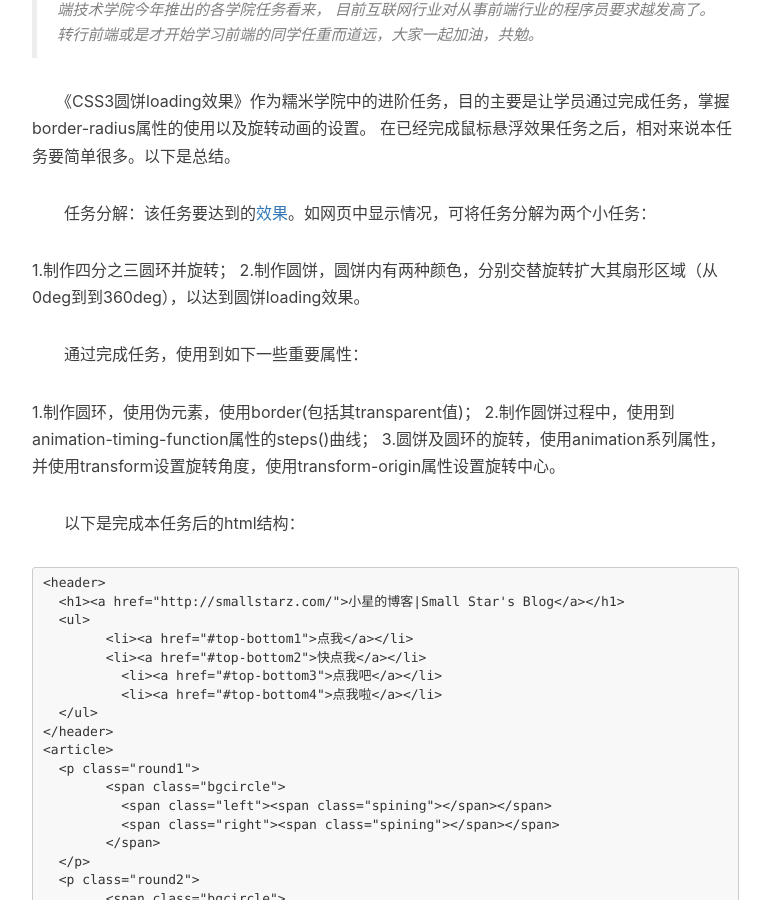
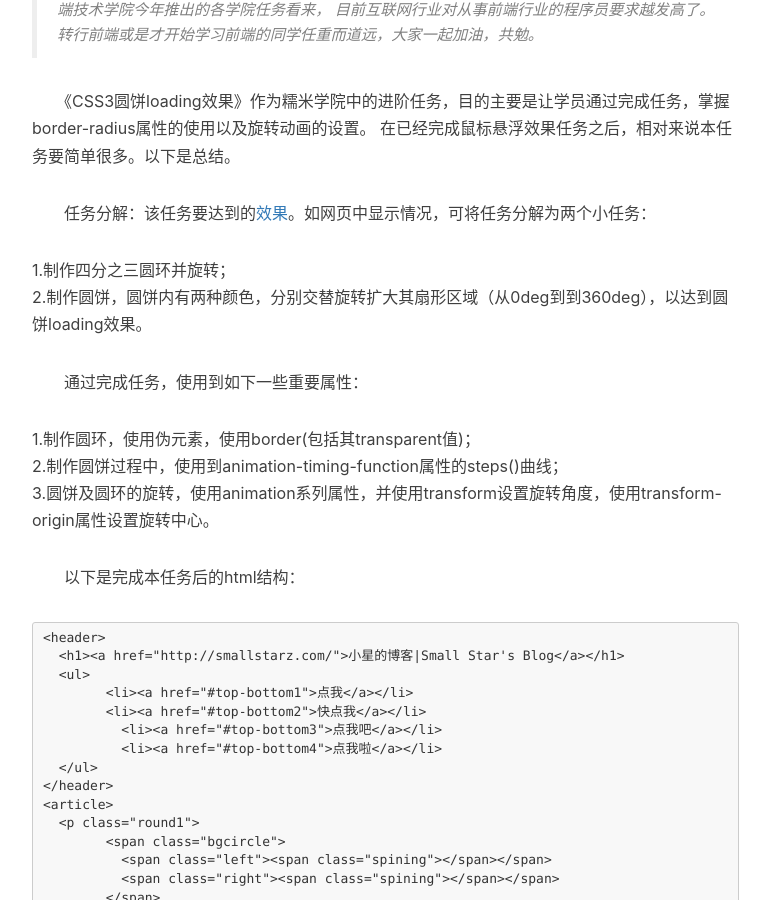
Before and after one commit to smallstar92/smallstar92.github.io, a Jekyll site: the page built from _posts/2017-03-16-baidu2017-nuomitask2-css.markdown, in a window 1280 px wide and 900 px high, scrolled down 714 px. Shown: the whole window, without its empty margins (233-1003 px from the left). Built offline with Jekyll 4.4.1, drawn with Linux system fonts in a browser that asks for light colours; nearby versions of some CDN libraries; comment, search, counter and statistics services are not loaded; some of the changed text lies outside the part shown.

```diff
--- a/_posts/2017-03-16-baidu2017-nuomitask2-css.markdown
+++ b/_posts/2017-03-16-baidu2017-nuomitask2-css.markdown
@@ -20,13 +20,13 @@ tags:
 
 　　任务分解：该任务要达到的[效果](http://ife.baidu.com/course/detail/id/36)。如网页中显示情况，可将任务分解为两个小任务：
 
-1.制作四分之三圆环并旋转；
+1.制作四分之三圆环并旋转；<br>
 2.制作圆饼，圆饼内有两种颜色，分别交替旋转扩大其扇形区域（从0deg到到360deg），以达到圆饼loading效果。
 
 　　通过完成任务，使用到如下一些重要属性：
 
-1.制作圆环，使用伪元素，使用border(包括其transparent值)；
-2.制作圆饼过程中，使用到animation-timing-function属性的steps()曲线；
+1.制作圆环，使用伪元素，使用border(包括其transparent值)；<br>
+2.制作圆饼过程中，使用到animation-timing-function属性的steps()曲线；<br>
 3.圆饼及圆环的旋转，使用animation系列属性，并使用transform设置旋转角度，使用transform-origin属性设置旋转中心。
 
 　　以下是完成本任务后的html结构：
@@ -75,7 +75,7 @@ tags:
 
 　　圆环及圆饼制作原理如下：
 
-　　1.四分之三圆环的旋转：
+　　1.四分之三圆环的旋转：<br>
 　　实现原理：首先将上文html结构中的类名为bgcircle的span元素设置为圆形（将其border-radius设置为50%即可），其宽高大于两个子元素span，
 以便圆环与圆饼分开。在.bgcircle上设置伪元素，同样设置为圆形，大小与.bgcircle相同，再设置伪元素边框，其中任一边框设置为transparent即可。
 最后利用animotion和transform设置旋转动画。css代码如下：
@@ -118,7 +118,7 @@ tags:
 	  100%{-webkit-transform:rotate(-360deg);}
 	}
 
-　　2.圆饼旋转：
+　　2.圆饼旋转：<br>
 　　（1）方法一：主要参考[codepen](http://codepen.io/)网站中[Geoffrey Crofte](http://codepen.io/CreativeJuiz/)的
 [CSS Loader](http://codepen.io/CreativeJuiz/pen/vFBIh)demo，其中也写了一些其他loading效果。
 总体来说，这些loading效果的主要原理都是：在.bgcircle之下，设置.left、.right为左右半圆，拼接为一个圆饼，
@@ -181,11 +181,11 @@ css代码过长，请见文末demo代码地址，其旋转过程如下步骤表
 　　思考：
 
 1.利用steps()曲线，可以制作一些更炫酷的css3动画。并且，在同一个方向上连续渐变的动画，由于渐变位置不同，
-通常需要两个以上元素实现，但利用steps()曲线突变位置，就能通过一个元素实现了；
-2.完成以上任务之后，可以优化的地方：第一个方法中的.spining子元素，可以使用伪元素替代；同理，第二个方法中的子元素，也可用伪元素替代；
+通常需要两个以上元素实现，但利用steps()曲线突变位置，就能通过一个元素实现了；<br>
+2.完成以上任务之后，可以优化的地方：第一个方法中的.spining子元素，可以使用伪元素替代；同理，第二个方法中的子元素，也可用伪元素替代；<br>
 3.圆环除了定长旋转，也可根据圆饼loading旋转的方法，实现变长旋转loading效果。
 
 　　具体参考已在文中引出，不再单列，以下为我的demo及demo代码：
 
-　　[我的demo](http://smallstarz.com/baidutask-2017/nuomi-task2-loadingcircle/loadingcircle.html);
+　　[我的demo](http://smallstarz.com/baidutask-2017/nuomi-task2-loadingcircle/loadingcircle.html);<br>
 　　[demo代码](https://github.com/smallstar92/baidutask-2017/tree/gh-pages/nuomi-task2-loadingcircle);
```
